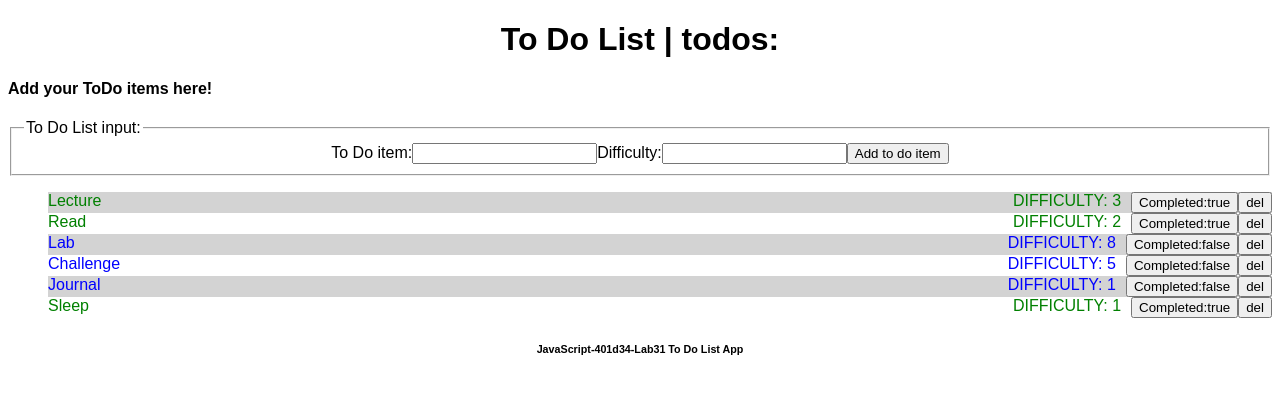
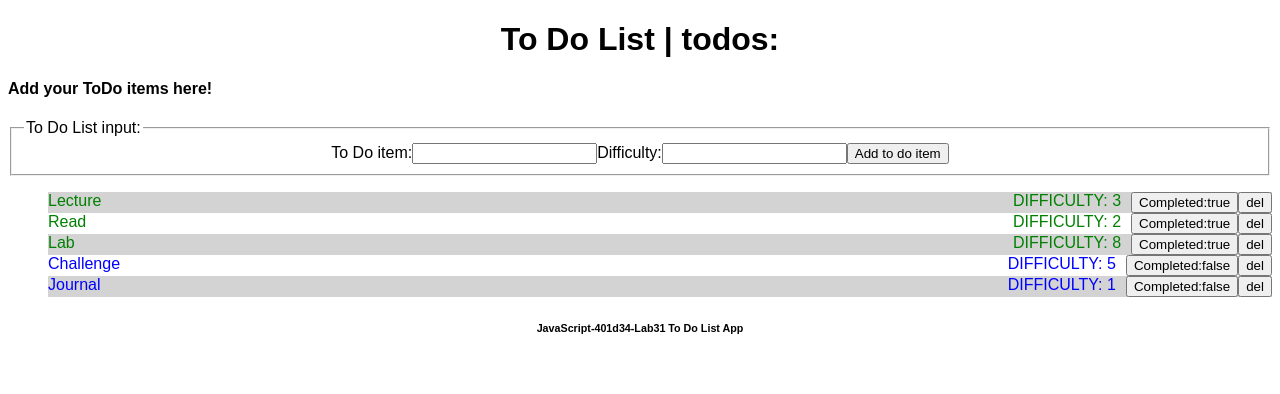
Before and after one commit to astrokd/todo-react-app, a React (Create React App) app: page / in a window 1280 px wide. Shown: the top 394 px of the page. Built offline with nearby package versions, Linux system fonts and the light colour scheme; data requests are answered from the project's data file.

Commit message:
put status completed working

```diff
--- a/db.json
+++ b/db.json
@@ -18,7 +18,7 @@
       "id": 3,
       "description": "Lab",
       "difficulty": "8",
-      "status": false,
+      "status": true,
       "assigned": "Kevin"
     },
     {
@@ -34,13 +34,6 @@
       "difficulty": "1",
       "status": false,
       "assigned": "Kevin"
-    },
-    {
-      "description": "Sleep",
-      "difficulty": "1",
-      "status": true,
-      "assigned": "Kevin",
-      "id": 6
     }
   ]
 }
--- a/src/components/interface.js
+++ b/src/components/interface.js
@@ -4,8 +4,6 @@ import useFetch from '../hooks/useFetch'
 import useForm from '../hooks/useForm'
 
 function Interface() {
-  // let [todoItems, setToDoItems] = useState([]);
-  // const [newItem, setNewItem] = useState({});
   let [count, setCount] = useState(0);
   const [todoItems, error, isLoading] = useFetch();
 
@@ -23,14 +21,14 @@ function Interface() {
     console.log(response);
   }
 
-  async function putToDoItem () {
+  async function putToDoItem (item) {
     values.status = false;
-    const raw = await fetch('http://localhost:3001/items', {
-      method: 'post',
+    const raw = await fetch('http://localhost:3001/items/'+item.id, {
+      method: 'put',
       headers: {
         'Content-Type': 'application/json'
       },
-      body: JSON.stringify(values)
+      body: JSON.stringify(item)
     })
     const response = await raw.json();
     console.log(response);
@@ -56,17 +54,15 @@ function Interface() {
   ] = useForm(postToDoItem)
 
   const handleDelete = e => {
-    console.log('in handle delete ---',e)
     deleteToDoItem(e)
-    // todoItems.splice(e, 1);
-    // setToDoItems([...todoItems]);
-    // const newCount = count - 1;
-    // setCount(newCount);
+    const newCount = count - 1;
+    setCount(newCount);
   };
 
   const handleCompleted = e => {
-    // todoItems[e].completed = !todoItems[e].completed;
-    // setToDoItems([...todoItems]);
+    e.status = !e.status;
+    console.log('in handle Completed -- ',e)
+    putToDoItem(e)
   };
 
   useEffect(() => {
@@ -110,7 +106,7 @@ function Interface() {
             >
               <span className="todo">{item.description}</span>
               <span className="diff">DIFFICULTY: {item.difficulty}</span>
-              <button onClick={() => handleCompleted(item.id)}>
+              <button onClick={() => handleCompleted(item)}>
                 Completed:{item.status.toString()}
               </button>
               <button onClick={() => handleDelete(item.id)}>del</button>
```
